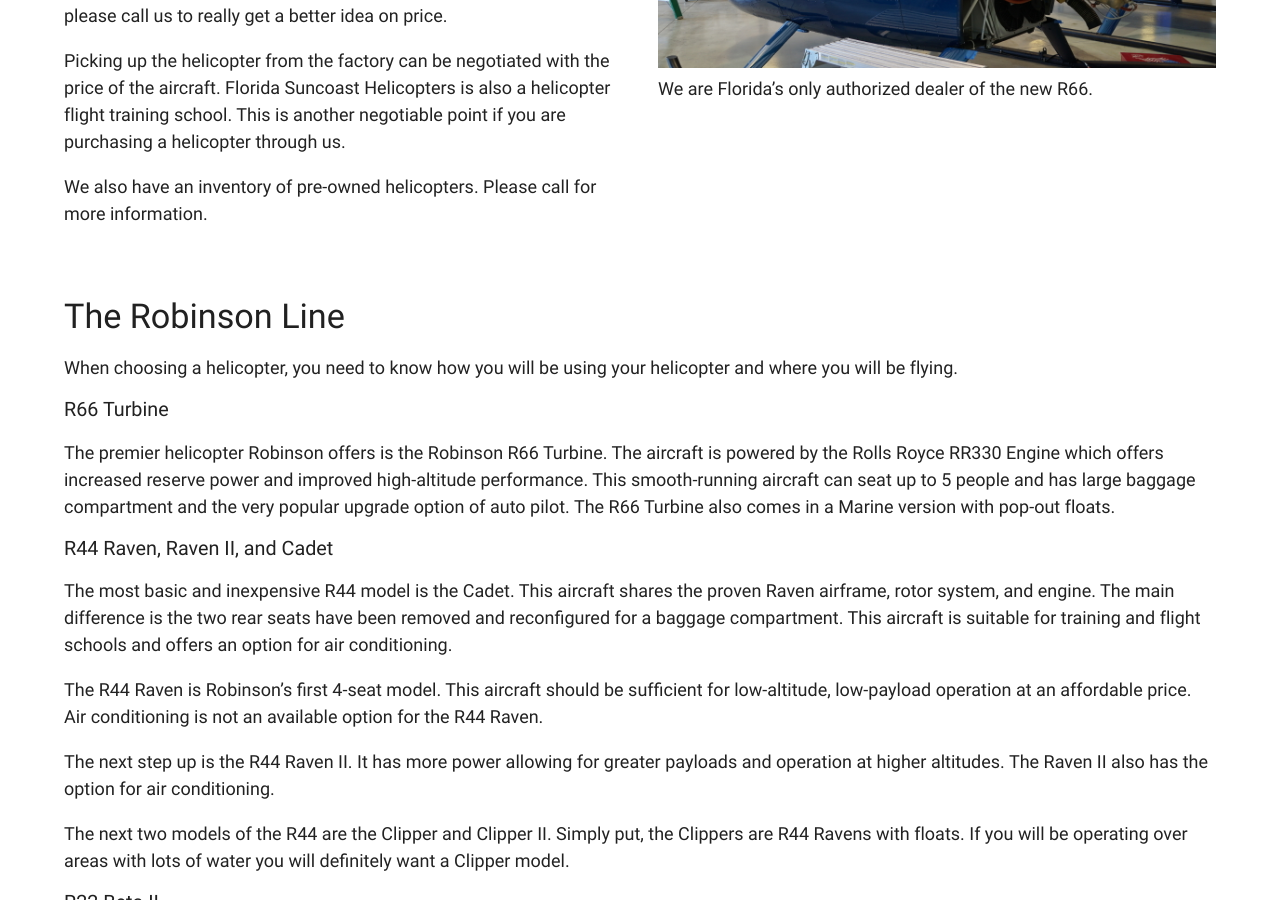
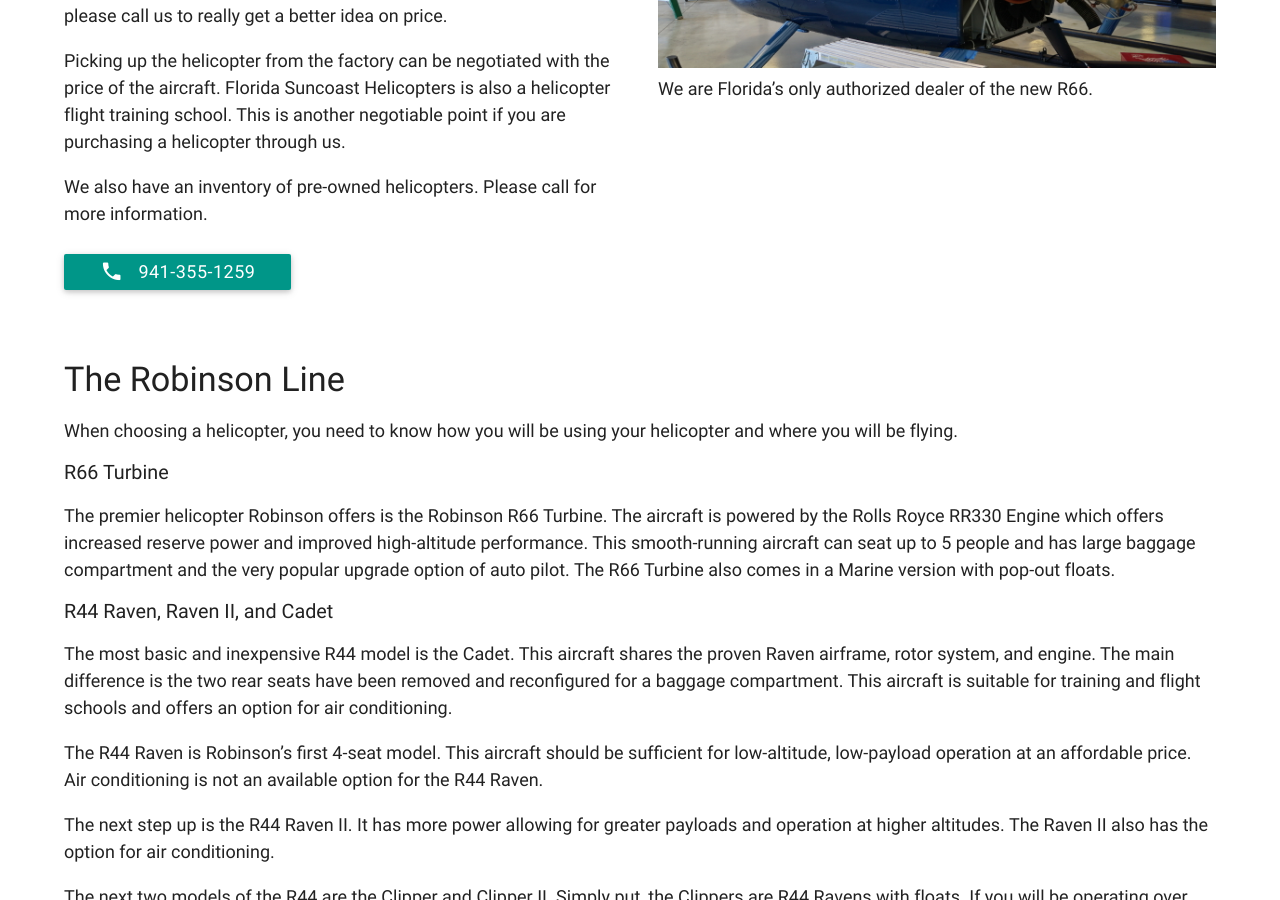
Before and after one commit to joncoop/fsh, a Jekyll site: the page built from sales.html, in a window 1280 px wide and 900 px high, scrolled down 521 px. Built offline with Jekyll 4.4.1, drawn with Linux system fonts in a browser that asks for light colours; nearby versions of some CDN libraries.

Commit message:
Phone # on sales page.

```diff
--- a/sales.html
+++ b/sales.html
@@ -12,6 +12,9 @@ title: Sales
     <p>Picking up the helicopter from the factory can be negotiated with the price of the aircraft. Florida Suncoast Helicopters is also a helicopter flight training school. This is another negotiable point if you are purchasing a helicopter through us.</p>
 
     <p>We also have an inventory of pre-owned helicopters. Please call for more information.
+
+    <br><br>
+    <a class="waves-effect waves-light btn" href="tel:+1-941-355-1259"><i class="material-icons left">phone</i>941-355-1259</a>
   </div>
 
   <div class="col s12 m6">
```
